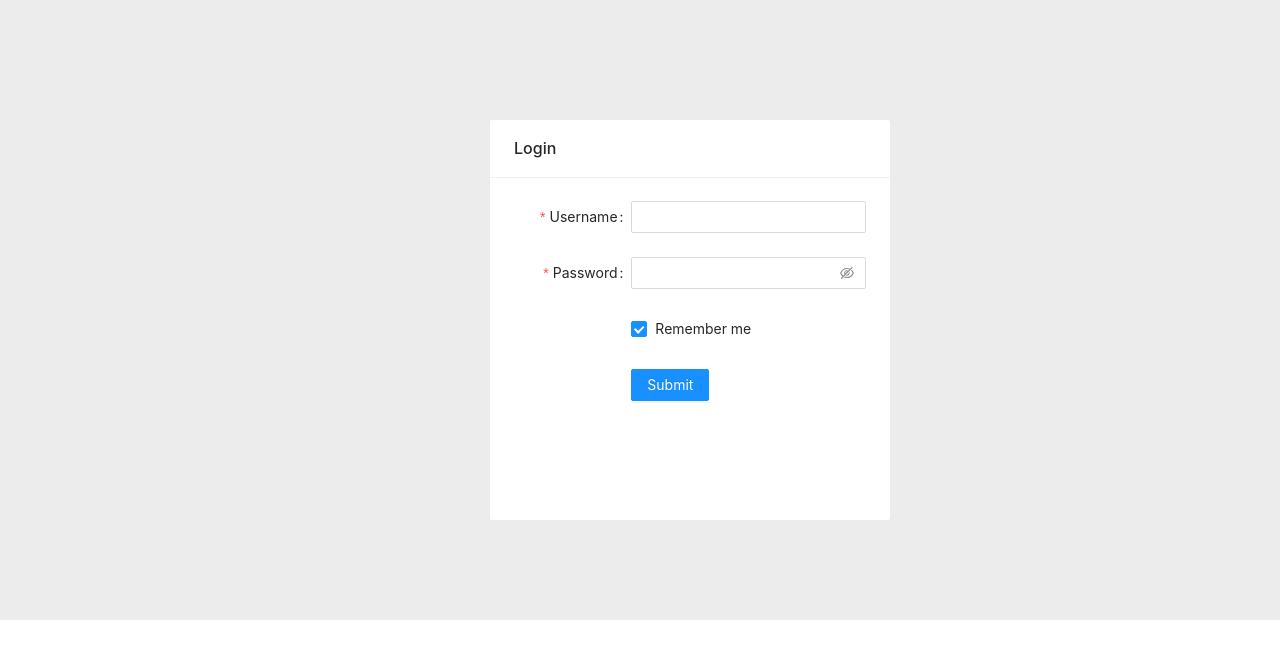
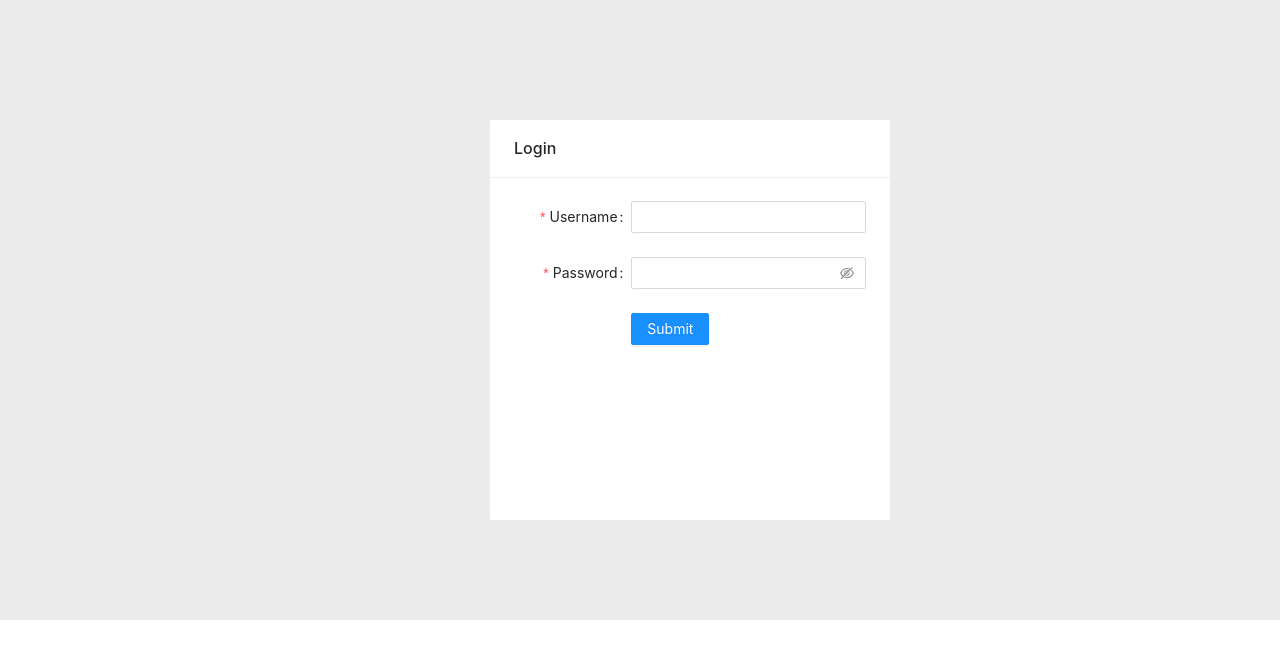
Before and after one commit to shassaan/images-dashboard-frontend, a React (Create React App) app: page / in a window 1280 px wide. Shown: the top 658 px of the page. Built offline with nearby package versions, Linux system fonts and the light colour scheme.

Commit message:
Merge branch (#14)
* added some changes

* removed chaeckbox

Co-authored-by: Javeria Wasti <javerwasti16@gmail.com>

```diff
--- a/src/Components/login.js
+++ b/src/Components/login.js
@@ -1,5 +1,5 @@
 import React from 'react'
-import { Form, Input, Button, Checkbox,Card } from 'antd';
+import { Form, Input, Button,Card } from 'antd';
 
 const layout = {
     labelCol: {
@@ -36,9 +36,7 @@ const login = () =>{
     <Form
 {...layout}
 name="basic"
-initialValues={{
-  remember: true,
-}}
+
 onFinish={onFinish}
 onFinishFailed={onFinishFailed}
 >
@@ -68,9 +66,7 @@ onFinishFailed={onFinishFailed}
   <Input.Password />
 </Form.Item>
 
-<Form.Item {...tailLayout} name="remember" valuePropName="checked">
-  <Checkbox>Remember me</Checkbox>
-</Form.Item>
+
 
 <Form.Item {...tailLayout}>
   <Button type="primary" htmlType="submit">
--- a/src/index.css
+++ b/src/index.css
@@ -1,13 +0,0 @@
-body {
-  margin: 0;
-  font-family: -apple-system, BlinkMacSystemFont, 'Segoe UI', 'Roboto', 'Oxygen',
-    'Ubuntu', 'Cantarell', 'Fira Sans', 'Droid Sans', 'Helvetica Neue',
-    sans-serif;
-  -webkit-font-smoothing: antialiased;
-  -moz-osx-font-smoothing: grayscale;
-}
-
-code {
-  font-family: source-code-pro, Menlo, Monaco, Consolas, 'Courier New',
-    monospace;
-}
```
Also changed, not shown: src/Components/login.css (added).
